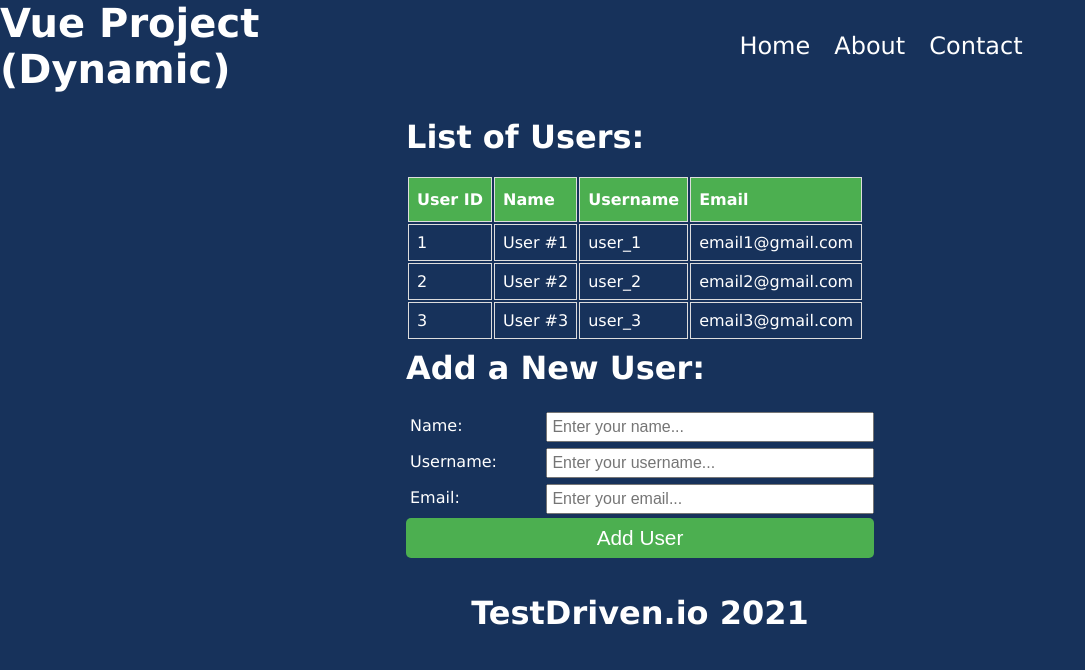
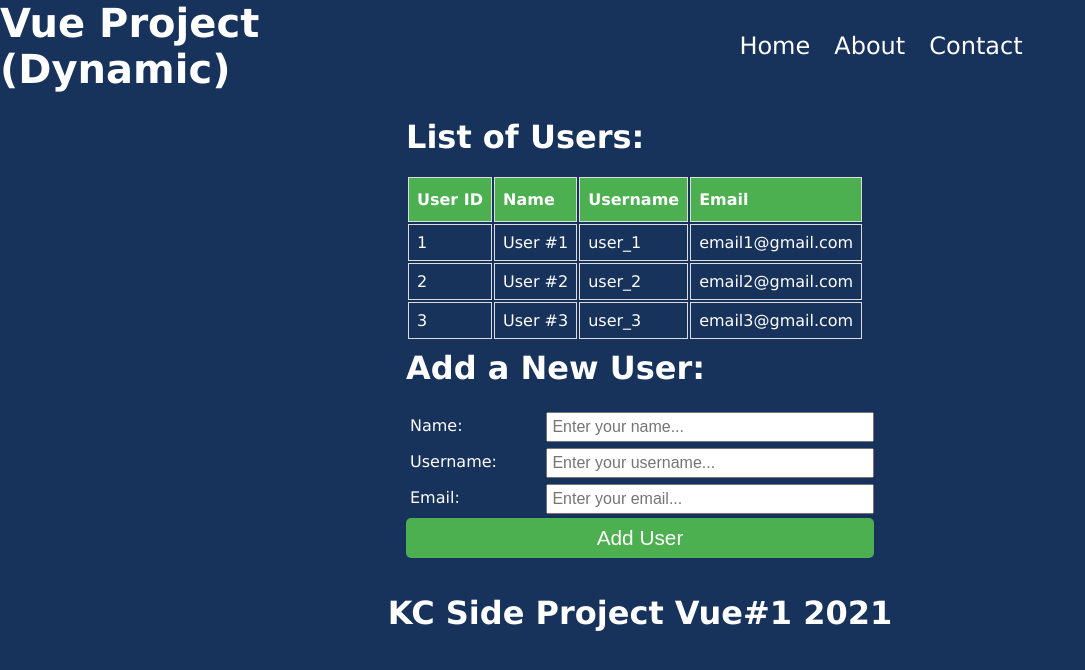
Before and after one commit to game123/crud_vue, a Vue app: page / in a window 1280 px wide. Shown: the top 670 px of the page, without its empty margins (0-1085 px from the left). Built offline with nearby package versions, Linux system fonts and the light colour scheme.

Commit message:
Changed content in Footer

```diff
--- a/src/App.vue
+++ b/src/App.vue
@@ -29,7 +29,7 @@ export default {
     // eslint-disable-next-line quotes
     const title = ref('Vue Project (Dynamic)')
     // eslint-disable-next-line quotes
-    const footer = ref('TestDriven.io 2021')
+    const footer = ref('KC Side Project Vue#1 2021')
 
     return { title, footer }
   }
```
Also changed, not shown: 1 other file (tests, documents, lock files or other folders).
